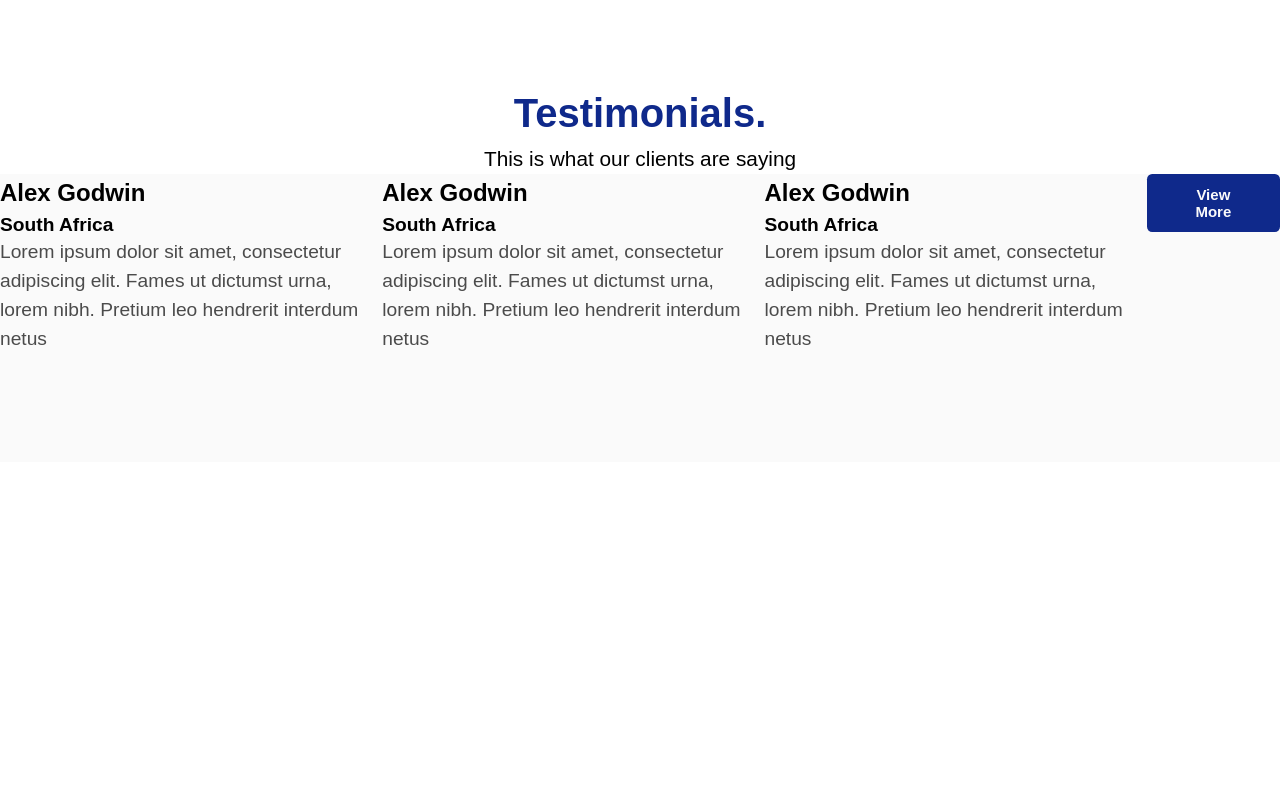
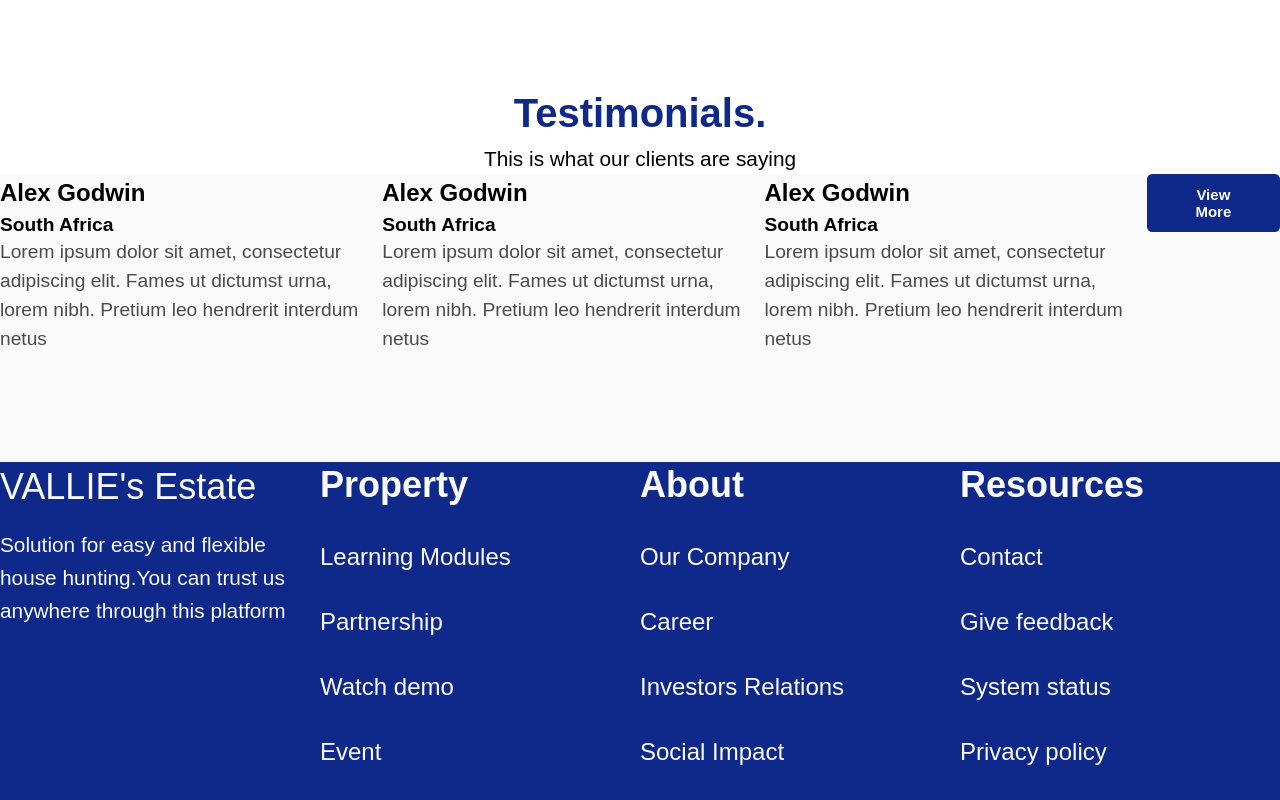
Before and after one commit to mercylynn/real-estate, a plain HTML site: page pages/index.html in a window 1280 px wide. Shown: the part 787-1587 px from the top of the page. Before the commit the page ends 1249 px from the top, so only its background shows below. Drawn offline with Linux system fonts and the light colour scheme.

Commit message:
added html and css footer section

```diff
--- a/css/style.css
+++ b/css/style.css
@@ -146,9 +146,7 @@ nav{
 
 }
 
-.testimonial-heading{
 
-}
   .testimonial-heading h3 {
   font-style: normal;
   font-weight: 700;
@@ -210,3 +208,49 @@ nav{
     justify-items: center;
     justify-content: flex-end;
   }
+
+  .footer{
+    background-color: #0f298b;
+  }
+  .mainfooter{
+    display: grid;
+  grid-template-columns: repeat(4, 1fr);
+  color: #FAFAFA;
+  justify-content: space-evenly;
+
+  }
+  .footer-subheading h4{
+
+
+    font-style: normal;
+    font-weight: 400;
+    font-size: 36px;
+    line-height: 50px;
+    margin-bottom: 1rem;
+  }
+  .footer-subheading p{
+    font-style: normal;
+  font-weight: 400;
+  font-size: 1.3rem;
+  line-height: 33px;
+
+  }
+
+  .footertext h4 {
+
+    font-style: normal;
+    font-weight: 700;
+    font-size: 36px;
+    line-height: 46px;
+    margin-bottom: 2rem;
+  }
+
+  .footertext p {
+
+    font-style: normal;
+    font-weight: 400;
+    font-size: 24px;
+    line-height: 33px;
+    margin-bottom: 2rem;
+
+  }
--- a/pages/index.html
+++ b/pages/index.html
@@ -79,6 +79,40 @@
     </div>
 
     </section>
+    <!--Footer section-->
+    <footer class="footer">
+        <div class="mainfooter">
+           <div class="footer-subheading">
+            <h4>VALLIE's Estate</h4>
+          <p>
+            Solution for easy and flexible house hunting.You can trust us
+            anywhere through this platform
+          </p>
+           </div>
+           <div class="footertext">
+            <h4>Property</h4>
+            <p>Learning Modules</p>
+            <p>Partnership</p>
+            <p>Watch demo</p>
+            <p>Event</p>
+          </div>
+          <div class="footertext">
+            <h4>About</h4>
+            <p>Our Company</p>
+            <p>Career</p>
+            <p>Investors Relations</p>
+            <p>Social Impact</p>
+          </div>
+          <div class="footertext">
+            <h4>Resources</h4>
+            <p>Contact</p>
+            <p>Give feedback</p>
+            <p>System status</p>
+            <p>Privacy policy</p>
+          </div>
+        </div>
+
+    </footer>
 
 
 </body>
```
